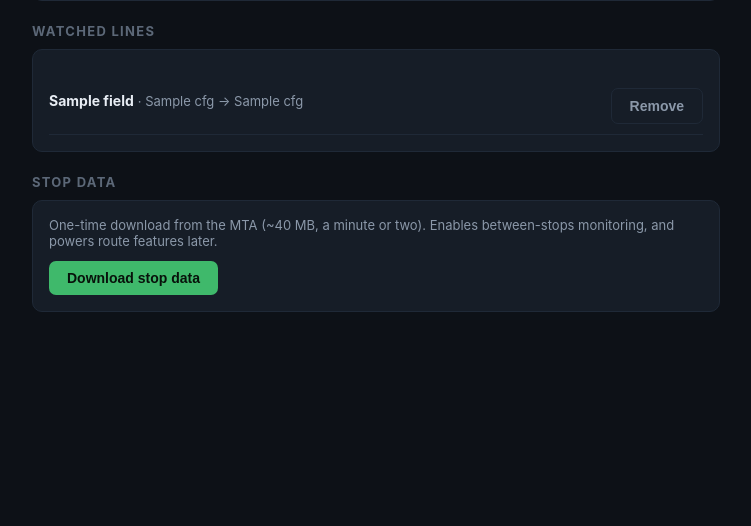
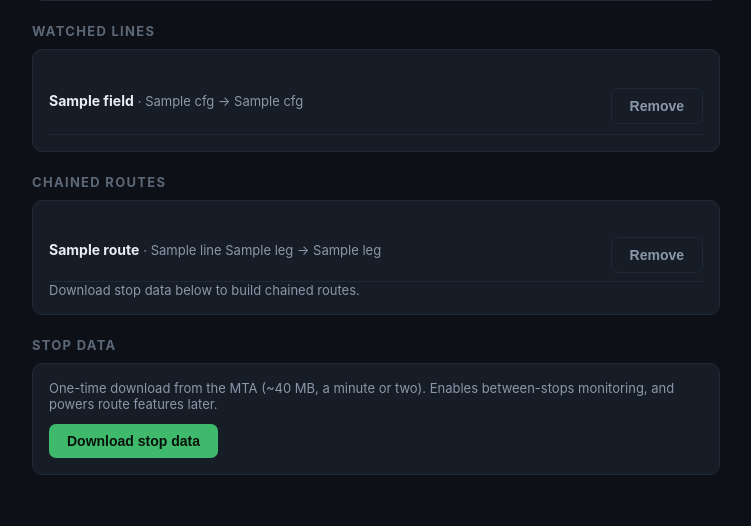
Before and after one commit to pelle989/SignalShack, a FastAPI app: template backend/app/templates/admin/transit.html in a window 1280 px wide. Shown: the part 274-800 px from the top of the page, without its empty margins (264-1015 px from the left). Run offline with FastAPI, Linux system fonts and the light colour scheme; the template is opened without the code that fills it: most values are stand-ins (such as "Sample title", 1, 10 or a date in 2020); parts of the project's set-up code (start-up, migrations or seed data) failed here and were passed over.

Commit message:
Segment monitoring + duplicate monitors + chained routes

```diff
--- a/backend/app/admin/routes.py
+++ b/backend/app/admin/routes.py
@@ -566,8 +566,13 @@ async def transit_page(request: Request, msg: str = ""):
                 "id": r["id"], "field": r["field"], "cfg": cfg,
                 "stops": gtfs.stops_for(r["field"]) if dataset else [],
                 "is_subway": r["field"] in SUBWAY_LINES})
+        routes_rows = conn.execute(
+            "SELECT id, name, legs_json FROM commute_profile WHERE mode='train'"
+            " ORDER BY id").fetchall()
+        routes = [{"id": r["id"], "name": r["name"],
+                   "legs": json.loads(r["legs_json"] or "[]")} for r in routes_rows]
         return _render(request, "transit.html", guard, monitors=monitors,
-                       subway=SUBWAY_LINES, rail=RAIL_LINES,
+                       subway=SUBWAY_LINES, rail=RAIL_LINES, routes=routes,
                        has_dataset=dataset is not None, msg=msg)
     finally:
         conn.close()
@@ -594,6 +599,69 @@ async def transit_gtfs_download(request: Request, csrf: str = Form(None)):
     except Exception as exc:  # noqa: BLE001 — report, don't crash admin
         msg = f"Download failed ({type(exc).__name__}) — try again."
     return RedirectResponse(f"/admin/transit?msg={msg}", status_code=303)
+
+
+@router.get("/transit/leg-row", response_class=HTMLResponse)
+async def transit_leg_row(request: Request):
+    return _render(request, "_leg_row.html", None, subway=SUBWAY_LINES)
+
+
+@router.get("/transit/leg-stops", response_class=HTMLResponse)
+async def transit_leg_stops(request: Request, leg_line: str = ""):
+    """htmx: from/to selects for the chosen line (dependent dropdowns)."""
+    from app.transit import gtfs
+    stops = gtfs.stops_for(leg_line) if leg_line in SUBWAY_LINES else []
+    return _render(request, "_leg_stops.html", None, stops=stops)
+
+
+@router.post("/transit/route")
+async def transit_route_save(request: Request):
+    """Chained route: ordered legs, each line + from + to."""
+    from app.transit import gtfs
+    conn = db.connect()
+    try:
+        guard = _guard(request, conn)
+        if isinstance(guard, RedirectResponse):
+            return guard
+        form = await request.form()
+        if not security.check_csrf(guard, form.get("csrf")):
+            return RedirectResponse("/admin/transit", status_code=303)
+        name = (form.get("route_name") or "").strip()[:40] or "My route"
+        legs = []
+        for line, frm, to in zip(form.getlist("leg_line"), form.getlist("leg_from"),
+                                 form.getlist("leg_to"), strict=False):
+            if not (line in SUBWAY_LINES and frm and to and frm != to):
+                continue                                  # skip incomplete rows
+            names = {s["id"]: s["name"] for s in gtfs.stops_for(line)}
+            if frm in names and to in names:
+                legs.append({"line": line, "from_id": frm, "to_id": to,
+                             "from_name": names[frm], "to_name": names[to]})
+        if len(legs) >= 2:                                # a chain needs 2+ legs
+            with conn:
+                conn.execute(
+                    "INSERT INTO commute_profile (name, mode, legs_json,"
+                    " actively_monitored) VALUES (?, 'train', ?, 1)",
+                    (name, json.dumps(legs)))
+        return RedirectResponse("/admin/transit", status_code=303)
+    finally:
+        conn.close()
+
+
+@router.post("/transit/route/{route_id}/delete")
+async def transit_route_delete(request: Request, route_id: int,
+                               csrf: str = Form(None)):
+    conn = db.connect()
+    try:
+        guard = _guard(request, conn)
+        if isinstance(guard, RedirectResponse):
+            return guard
+        if security.check_csrf(guard, csrf):
+            with conn:
+                conn.execute("DELETE FROM commute_profile WHERE id=? AND mode='train'",
+                             (route_id,))
+        return RedirectResponse("/admin/transit", status_code=303)
+    finally:
+        conn.close()
 
 
 @router.post("/transit/{monitor_id}/segment")
@@ -636,13 +704,12 @@ async def transit_add(request: Request, line: str = Form(...),
         if isinstance(guard, RedirectResponse):
             return guard
         if security.check_csrf(guard, csrf) and line in SUBWAY_LINES + RAIL_LINES:
-            exists = conn.execute("SELECT 1 FROM monitor WHERE adapter='mta'"
-                                  " AND field=?", (line,)).fetchone()
-            if not exists:
-                with conn:
-                    conn.execute("INSERT INTO monitor (adapter, field, created_at)"
-                                 " VALUES ('mta', ?, ?)",
-                                 (line, datetime.now().isoformat(timespec="seconds")))
+            # duplicates allowed by design: two R monitors with different
+            # segments are two different commutes
+            with conn:
+                conn.execute("INSERT INTO monitor (adapter, field, created_at)"
+                             " VALUES ('mta', ?, ?)",
+                             (line, datetime.now().isoformat(timespec="seconds")))
         return RedirectResponse("/admin/transit", status_code=303)
     finally:
         conn.close()
--- a/backend/app/core/layout.py
+++ b/backend/app/core/layout.py
@@ -64,7 +64,8 @@ def visible_order(conn: sqlite3.Connection, ctx: dict) -> list[str]:
     for c in get_layout(conn):
         if not c["enabled"]:
             continue
-        if c["type"] == "transit" and not ctx.get("transit"):
+        if c["type"] == "transit" and not (ctx.get("transit")
+                                           or ctx.get("transit_routes")):
             continue
         if c["type"] == "air" and ctx.get("air") is None:
             continue
--- a/backend/app/jobs/scheduler.py
+++ b/backend/app/jobs/scheduler.py
@@ -77,7 +77,11 @@ async def refresh_if_stale(loc_id: int) -> None:
 def _active_adapters(conn) -> tuple:
     """Keyed/optional adapters poll only when the household enabled them."""
     adapters = [OpenMeteoAdapter(), NWSAdapter()]
-    if conn.execute("SELECT 1 FROM monitor WHERE adapter='mta' LIMIT 1").fetchone():
+    mta_wanted = (
+        conn.execute("SELECT 1 FROM monitor WHERE adapter='mta' LIMIT 1").fetchone()
+        or conn.execute("SELECT 1 FROM commute_profile WHERE mode='train'"
+                        " AND actively_monitored=1 LIMIT 1").fetchone())
+    if mta_wanted:
         adapters.append(MTAAdapter())
     key = secrets.retrieve(conn, "airnow") if secrets.exists(conn, "airnow") else None
     if key:
--- a/backend/app/templates/admin/transit.html
+++ b/backend/app/templates/admin/transit.html
@@ -64,6 +64,48 @@
   {% else %}<div class="dim">None yet — add your first line above.</div>{% endfor %}
 </div>
 
+<h2>Chained routes</h2>
+<div class="card">
+  {% for r in routes %}
+  <div class="row">
+    <span><b>{{ r.name }}</b> <span class="dim">·
+      {% for leg in r.legs %}{{ leg.line }} {{ leg.from_name }} → {{ leg.to_name }}{{ ", then " if not loop.last }}{% endfor %}</span></span>
+    <form class="inline" method="post" action="/admin/transit/route/{{ r.id }}/delete">
+      <input type="hidden" name="csrf" value="{{ csrf }}">
+      <button class="quiet" type="submit">Remove</button>
+    </form>
+  </div>
+  {% else %}<div class="dim">None yet.</div>{% endfor %}
+
+  {% if has_dataset %}
+  <form method="post" action="/admin/transit/route" style="margin-top:12px">
+    <input type="hidden" name="csrf" value="{{ csrf }}">
+    <label>Route name</label>
+    <input type="text" name="route_name" maxlength="40" placeholder="Work commute">
+    <div id="legs">
+      <div class="row" style="gap:8px;border:0">
+        <select name="leg_line" style="flex:0 0 80px"
+                hx-get="/admin/transit/leg-stops" hx-include="this"
+                hx-target="next .leg-stops" hx-trigger="change">
+          <option value="">line</option>
+          {% for l in subway %}<option value="{{ l }}">{{ l }}</option>{% endfor %}
+        </select>
+        <span class="leg-stops" style="display:flex;gap:8px;flex:1"></span>
+      </div>
+    </div>
+    <button type="button" class="quiet" hx-get="/admin/transit/leg-row"
+            hx-target="#legs" hx-swap="beforeend">+ leg</button>
+    <button type="submit">Save route</button>
+    <p class="dim" style="margin-top:6px">Two or more legs — e.g. R from 25 St to
+    Atlantic Av, then D to 34 St. The board shows one card with each leg's
+    status and an overall verdict.</p>
+  </form>
+  {% else %}
+  <p class="dim">Download stop data below to build chained routes.</p>
+  {% endif %}
+</div>
+<script src="/static/htmx.min.js"></script>
+
 {% if not has_dataset %}
 <h2>Stop data</h2>
 <div class="card">
```
Also changed, not shown: backend/app/display/service.py (+39 -2 lines), backend/app/templates/_board.html (+18 -0 lines), backend/app/templates/admin/_leg_row.html (added, +9 -0 lines), backend/app/templates/admin/_leg_stops.html (added, +8 -0 lines), backend/tests/test_chained_routes.py (added, +111 -0 lines), 1 other file.
